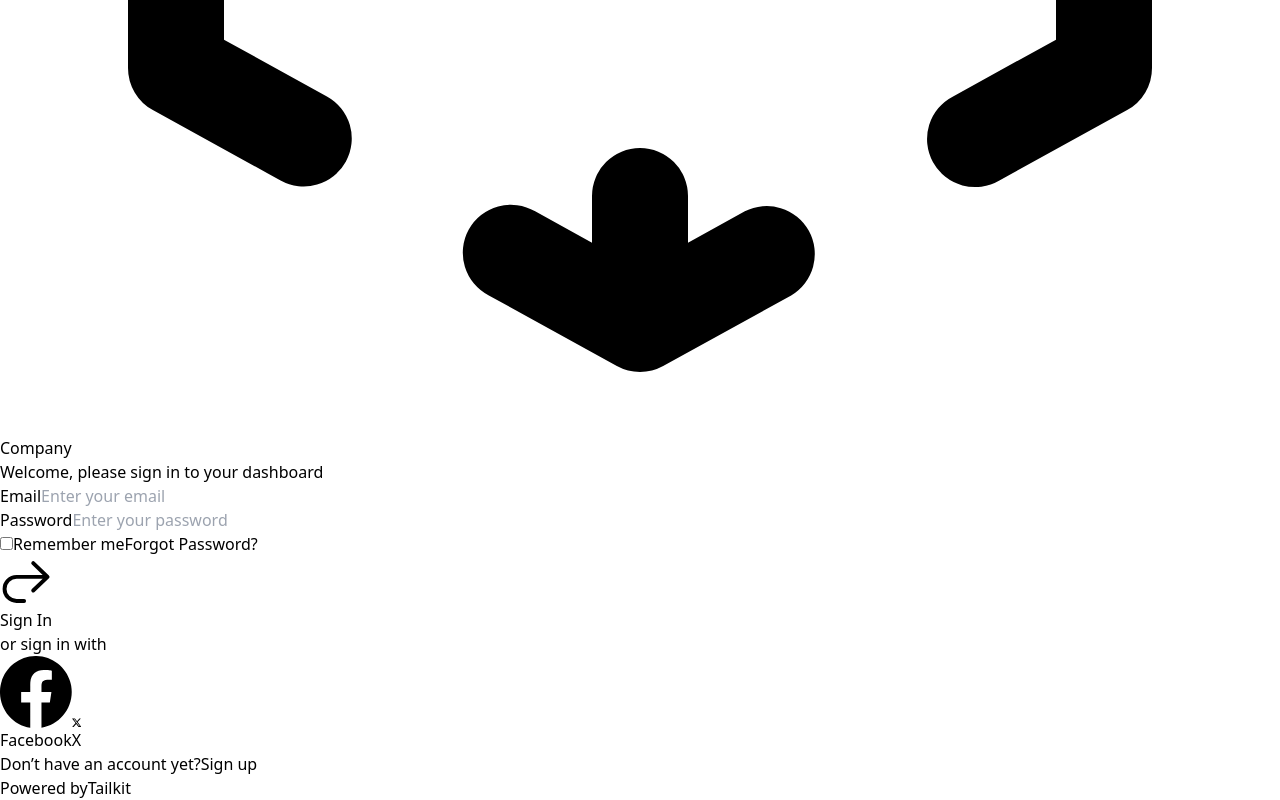
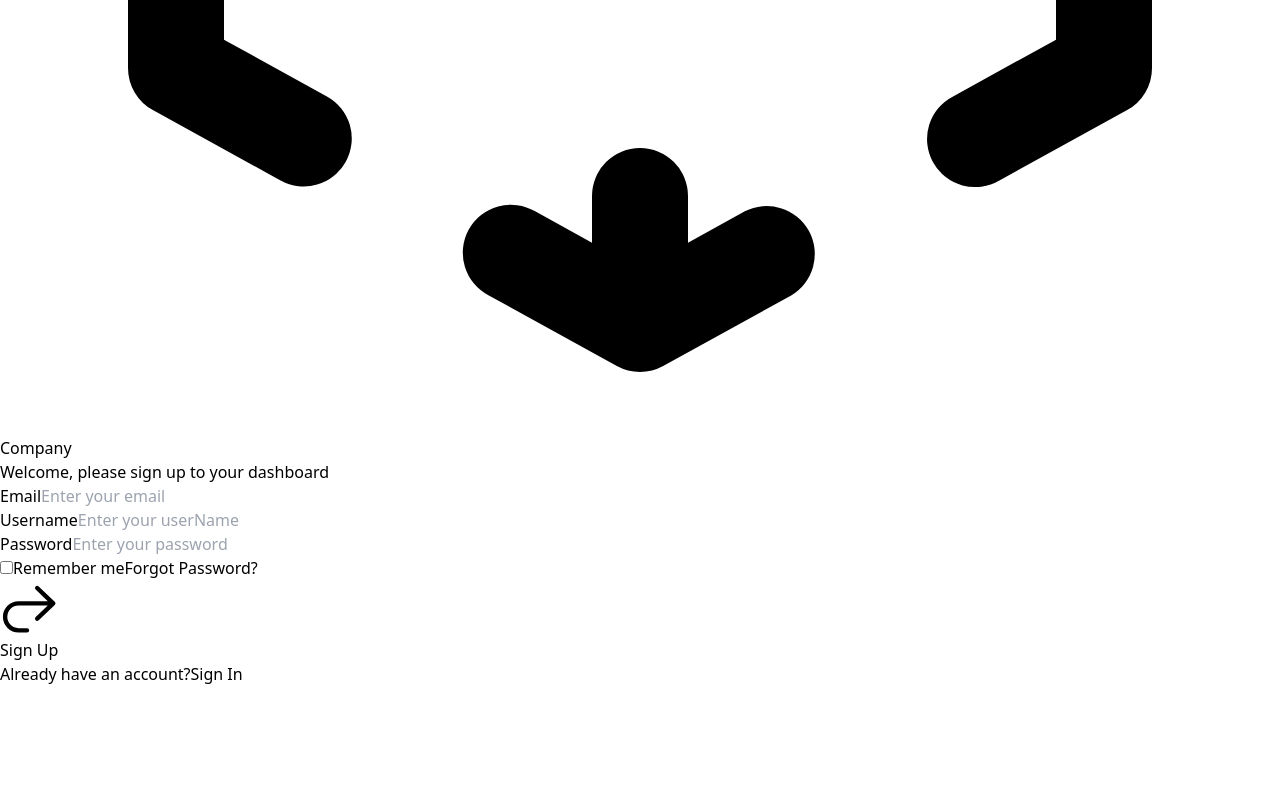
Before and after one commit to Thapabiplav/E-Commerce_Project_Frontend, a React (Vite) app: page /register in a window 1280 px wide. Shown: the part 844-1644 px from the top of the page. After the commit the page ends 1530 px from the top, so only its background shows below. Built offline with nearby package versions, Linux system fonts and the light colour scheme.

Commit message:
dynamic form and working on register api integration

```diff
--- a/src/pages/auth/Form.tsx
+++ b/src/pages/auth/Form.tsx
@@ -1,4 +1,27 @@
-const Form = () => {
+import { Link } from "react-router-dom"
+import { Props, UserDataType } from "./types"
+import { ChangeEvent, FormEvent, useState } from "react"
+
+const Form:React.FC <Props>= ({type,onSubmit}) => {
+  const [userData,setUserData]=useState<UserDataType>({
+    user:'',
+    username: '',
+    password: ''
+  })
+
+  const handleChange=(e:ChangeEvent<HTMLInputElement>)=>{
+    e.preventDefault()
+    const {name,value}=e.target
+    setUserData({
+      ...userData,
+      [name]:value
+    })
+  }
+
+ const handleSubmit =(e:FormEvent<HTMLFormElement>)=>{
+  e.preventDefault()
+  onSubmit(userData)
+ }
   return (
     <>
     {/* Pages: Sign In: Boxed */}
@@ -32,7 +55,7 @@
                 <span>Company</span>
               </h1>
               <h2 className="text-sm font-medium text-gray-500 dark:text-gray-400">
-                Welcome, please sign in to your dashboard
+                Welcome, please {type === 'register' ?'sign up' :'sign up'} to your dashboard
               </h2>
             </header>
             {/* END Header */}
@@ -40,7 +63,7 @@
             {/* Sign In Form */}
             <div className="flex flex-col overflow-hidden rounded-lg bg-white shadow-sm dark:bg-gray-800 dark:text-gray-100">
               <div className="grow p-5 md:px-16 md:py-12">
-                <form className="space-y-6">
+                <form className="space-y-6" onSubmit={handleSubmit}>
                   <div className="space-y-1">
                     <label htmlFor="email" className="text-sm font-medium">
                       Email
@@ -51,8 +74,24 @@
                       name="email"
                       placeholder="Enter your email"
                       className="block w-full rounded-lg border border-gray-200 px-5 py-3 leading-6 placeholder-gray-500 focus:border-blue-500 focus:ring focus:ring-blue-500/50 dark:border-gray-600 dark:bg-gray-800 dark:placeholder-gray-400 dark:focus:border-blue-500"
-                    />
+                    onChange={handleChange}/>
                   </div>
+
+                    {type === 'register' &&(
+                        <div className="space-y-1">
+                        <label htmlFor="username" className="text-sm font-medium">
+                          Username
+                        </label>
+                        <input
+                          type="text"
+                          id="username"
+                          name="username"
+                          placeholder="Enter your userName"
+                          className="block w-full rounded-lg border border-gray-200 px-5 py-3 leading-6 placeholder-gray-500 focus:border-blue-500 focus:ring focus:ring-blue-500/50 dark:border-gray-600 dark:bg-gray-800 dark:placeholder-gray-400 dark:focus:border-blue-500"
+                          onChange={handleChange}/>
+                      </div>
+                    )}
+
                   <div className="space-y-1">
                     <label htmlFor="password" className="text-sm font-medium">
                       Password
@@ -62,7 +101,7 @@
                       id="password"
                       name="password"
                       placeholder="Enter your password"
-                      className="block w-full rounded-lg border border-gray-200 px-5 py-3 leading-6 placeholder-gray-500 focus:border-blue-500 focus:ring focus:ring-blue-500/50 dark:border-gray-600 dark:bg-gray-800 dark:placeholder-gray-400 dark:focus:border-blue-500"
+                      className="block w-full rounded-lg border border-gray-200 px-5 py-3 leading-6 placeholder-gray-500 focus:border-blue-500 focus:ring focus:ring-blue-500/50 dark:border-gray-600 dark:bg-gray-800 dark:placeholder-gray-400 dark:focus:border-blue-500" onChange={handleChange}
                     />
                   </div>
                   <div>
@@ -72,7 +111,7 @@
                           type="checkbox"
                           id="remember_me"
                           name="remember_me"
-                          className="size-4 rounded border border-gray-200 text-blue-500 focus:border-blue-500 focus:ring focus:ring-blue-500/50 dark:border-gray-600 dark:bg-gray-800 dark:ring-offset-gray-900 dark:checked:border-transparent dark:checked:bg-blue-500 dark:focus:border-blue-500"
+                          className="size-4 rounded border border-gray-200 text-blue-500 focus:border-blue-500 focus:ring focus:ring-blue-500/50 dark:border-gray-600 dark:bg-gray-800 dark:ring-offset-gray-900 dark:checked:border-transparent dark:checked:bg-blue-500 dark:focus:border-blue-500" onChange={handleChange}
                         />
                         <span className="ml-2 text-sm">Remember me</span>
                       </label>
@@ -100,80 +139,41 @@
                           clipRule="evenodd"
                         />
                       </svg>
-                      <span>Sign In</span>
+                      <span> {type === 'register'? 'Sign Up' :' Sign In'}</span>
                     </button>
-                    {/* Divider: With Label */}
-                    <div className="my-5 flex items-center">
-                      <span
-                        aria-hidden="true"
-                        className="h-0.5 grow rounded bg-gray-100 dark:bg-gray-700/75"
-                      />
-                      <span className="rounded-full bg-gray-100 px-3 py-1 text-xs font-medium text-gray-800 dark:bg-gray-700 dark:text-gray-200">
-                        or sign in with
-                      </span>
-                      <span
-                        aria-hidden="true"
-                        className="h-0.5 grow rounded bg-gray-100 dark:bg-gray-700/75"
-                      />
-                    </div>
-                    {/* END Divider: With Label */}
-                    <div className="grid grid-cols-2 gap-2">
-                      <button
-                        type="button"
-                        className="inline-flex items-center justify-center gap-2 rounded-lg border border-gray-200 bg-white px-3 py-2 text-sm font-semibold leading-5 text-gray-800 hover:border-gray-300 hover:text-gray-900 hover:shadow-sm focus:ring focus:ring-gray-300/25 active:border-gray-200 active:shadow-none dark:border-gray-700 dark:bg-gray-800 dark:text-gray-300 dark:hover:border-gray-600 dark:hover:text-gray-200 dark:focus:ring-gray-600/40 dark:active:border-gray-700"
-                      >
-                        <svg
-                          className="bi bi-facebook inline-block size-4 text-[#1877f2]"
-                          xmlns="http://www.w3.org/2000/svg"
-                          fill="currentColor"
-                          viewBox="0 0 16 16"
-                          aria-hidden="true"
-                        >
-                          <path d="M16 8.049c0-4.446-3.582-8.05-8-8.05C3.58 0-.002 3.603-.002 8.05c0 4.017 2.926 7.347 6.75 7.951v-5.625h-2.03V8.05H6.75V6.275c0-2.017 1.195-3.131 3.022-3.131.876 0 1.791.157 1.791.157v1.98h-1.009c-.993 0-1.303.621-1.303 1.258v1.51h2.218l-.354 2.326H9.25V16c3.824-.604 6.75-3.934 6.75-7.951z" />
-                        </svg>
-                        <span>Facebook</span>
-                      </button>
-                      <button
-                        type="button"
-                        className="inline-flex items-center justify-center gap-2 rounded-lg border border-gray-200 bg-white px-3 py-2 text-sm font-semibold leading-5 text-gray-800 hover:border-gray-300 hover:text-gray-900 hover:shadow-sm focus:ring focus:ring-gray-300/25 active:border-gray-200 active:shadow-none dark:border-gray-700 dark:bg-gray-800 dark:text-gray-300 dark:hover:border-gray-600 dark:hover:text-gray-200 dark:focus:ring-gray-600/40 dark:active:border-gray-700"
-                      >
-                        <svg
-                          className="bi bi-twitter-x inline-block size-4"
-                          xmlns="http://www.w3.org/2000/svg"
-                          fill="currentColor"
-                          viewBox="0 0 16 16"
-                          aria-hidden="true"
-                        >
-                          <path d="M12.6.75h2.454l-5.36 6.142L16 15.25h-4.937l-3.867-5.07-4.425 5.07H.316l5.733-6.57L0 .75h5.063l3.495 4.633L12.601.75Zm-.86 13.028h1.36L4.323 2.145H2.865l8.875 11.633Z" />
-                        </svg>
-                        <span className="sr-only">X</span>
-                      </button>
-                    </div>
+
+
                   </div>
                 </form>
               </div>
-              <div className="grow bg-gray-50 p-5 text-center text-sm dark:bg-gray-700/50 md:px-16">
+              {
+                type === 'register'?(
+                  <div className="grow bg-gray-50 p-5 text-center text-sm dark:bg-gray-700/50 md:px-16">
+                Already have an account?
+                <Link
+                  to="/login"
+                  className="font-medium text-blue-600 hover:text-blue-400 dark:text-blue-400 dark:hover:text-blue-300"
+                >
+                  Sign In
+                </Link>
+              </div>
+                ):(
+                  <div className="grow bg-gray-50 p-5 text-center text-sm dark:bg-gray-700/50 md:px-16">
                 Don’t have an account yet?
-                <a
-                  href="#"
+                <Link
+                  to="/register"
                   className="font-medium text-blue-600 hover:text-blue-400 dark:text-blue-400 dark:hover:text-blue-300"
                 >
                   Sign up
-                </a>
+                </Link>
               </div>
+                )
+              }
             </div>
             {/* END Sign In Form */}
 
             {/* Footer */}
-            <div className="mt-6 text-center text-sm text-gray-500 dark:text-gray-400">
-              Powered by
-              <a
-                href="#"
-                className="font-medium text-blue-600 hover:text-blue-400 dark:text-blue-400 dark:hover:text-blue-300"
-              >
-                Tailkit
-              </a>
-            </div>
+
             {/* END Footer */}
           </section>
           {/* END Sign In Section */}
--- a/src/pages/auth/login/Login.tsx
+++ b/src/pages/auth/login/Login.tsx
@@ -1,9 +1,13 @@
 import Form from "../Form"
+import { UserDataType } from "../types"
 
 
 const Login = () => {
+  const handleLogin=(data:UserDataType)=>{
+
+  }
   return (
-   <Form/>
+   <Form type='login' onSubmit={handleLogin} />
   )
 }
 
--- a/src/pages/auth/register/Register.tsx
+++ b/src/pages/auth/register/Register.tsx
@@ -1,9 +1,13 @@
 
 import Form from '../Form'
+import { UserDataType } from '../types'
 
 const Register = () => {
+  const handleRegister = (data:UserDataType)=>{
+
+  }
   return (
-  <Form/>
+  <Form type='register' onSubmit={handleRegister}/>
   )
 }
 
--- /dev/null
+++ b/src/pages/auth/types.ts
@@ -0,0 +1,12 @@
+
+
+export interface Props{
+  type:string
+  onSubmit:(data:UserDataType)=>void
+}
+
+export interface UserDataType{
+  user:string,
+  username:string,
+  password:string
+}
--- a/src/store/authSlice.ts
+++ b/src/store/authSlice.ts
@@ -55,8 +55,8 @@
 
  export function register(data:RegisterData){
   return async function registerThunk(dispatch:any){
+    dispatch(setStatus(AuthStatus.Loading))
   try {
-    dispatch(setStatus(AuthStatus.Loading))
     const response =  await API.post('register',data)
     if(response.status === 201){
       dispatch(setStatus(AuthStatus.Success))
@@ -72,8 +72,8 @@
 
  export function login( data:LoginData){
   return async function loginThunk(dispatch:any){
+    dispatch(setStatus(AuthStatus.Loading))
     try {
-      dispatch(setStatus(AuthStatus.Loading))
       const response = await API.post('login',data)
      if( response.status === 200){
       dispatch(setStatus(AuthStatus.Success))
```
